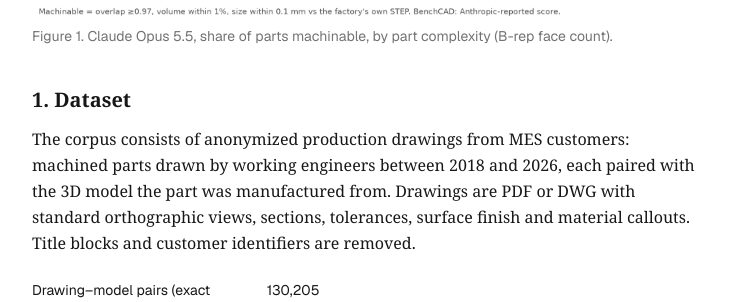
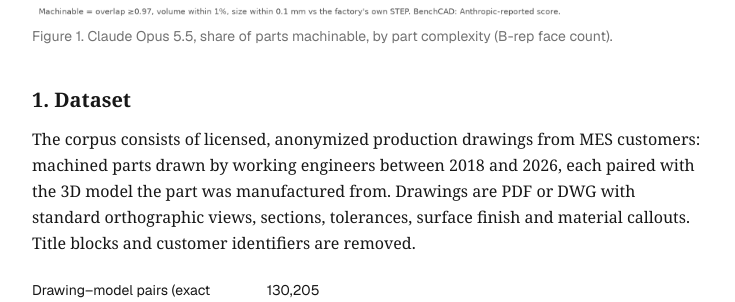
Before and after one commit to SpaceshipxDev/afterlight, a Next.js app: page /research/realshop-cad in a window 1280 px wide. Shown: the part 900-1202 px from the top of the page, without its empty margins (272-1007 px from the left). Built offline with nearby package versions, Linux system fonts and the light colour scheme.

Commit message:
RealShop-CAD report: drawings are licensed
Co-Authored-By: Claude Opus 5.5 <noreply@anthropic.com>

```diff
--- a/app/research/realshop-cad/page.tsx
+++ b/app/research/realshop-cad/page.tsx
@@ -46,7 +46,7 @@ export default function RealShopCad() {
           Frontier models now report near-saturated scores on public text-to-CAD benchmarks. We ask a narrower
           question: given only the 2D manufacturing drawing of a real production part, can a model produce a 3D
           model a machine shop could cut? We introduce RealShop-CAD, 228 drawing-to-STEP tasks sampled from
-          anonymized production drawings from MES customers, graded against each part&apos;s own production 3D
+          licensed, anonymized production drawings from MES customers, graded against each part&apos;s own production 3D
           model at 0.1 mm. Claude Opus 5.5, which scores 96% on BenchCAD, produces a machinable model for 38% of
           parts, and 9% of complex parts. The tasks are drawn from a corpus of 130,205 paired production drawings
           and 3D models.
@@ -61,7 +61,7 @@ export default function RealShopCad() {
 
         <h2 className="mt-10 text-xl font-semibold">1. Dataset</h2>
         <p className="mt-3">
-          The corpus consists of anonymized production drawings from MES customers: machined parts drawn by
+          The corpus consists of licensed, anonymized production drawings from MES customers: machined parts drawn by
           working engineers between 2018 and 2026, each paired with the 3D model the part was manufactured from.
           Drawings are PDF or DWG with standard orthographic views, sections, tolerances, surface finish and
           material callouts. Title blocks and customer identifiers are removed.
```
